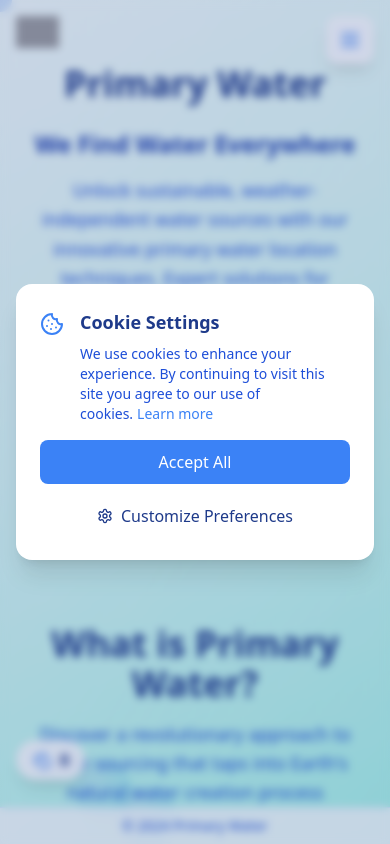
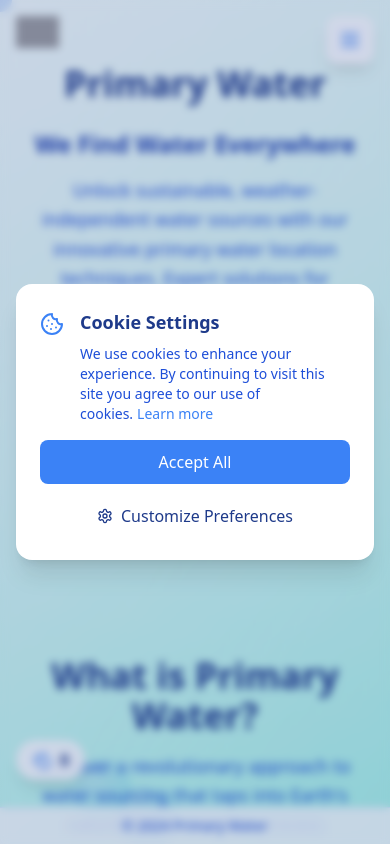
Before and after one commit to halobartku/primary-water, a React (Vite) app: page / in a window 390 px wide. Built offline with nearby package versions, Linux system fonts and the light colour scheme; grey boxes are pictures that could not be loaded.

Commit message:
footer next

```diff
--- a/src/App.tsx
+++ b/src/App.tsx
@@ -103,7 +103,7 @@ function MainContent() {
             key={section.id}
             ref={el => sectionsRef.current[index] = el}
             className={`min-h-screen snap-start flex items-center justify-center relative ${
-              isMobile ? 'py-16 px-4' : 'py-20'
+              isMobile ? 'py-16 pb-24 px-4' : 'py-20'
             }`}
           >
             {index === 0 && <Hero onDiscoverClick={() => scrollToSection(1)} onContactClick={() => scrollToSection(4)} />}
```
